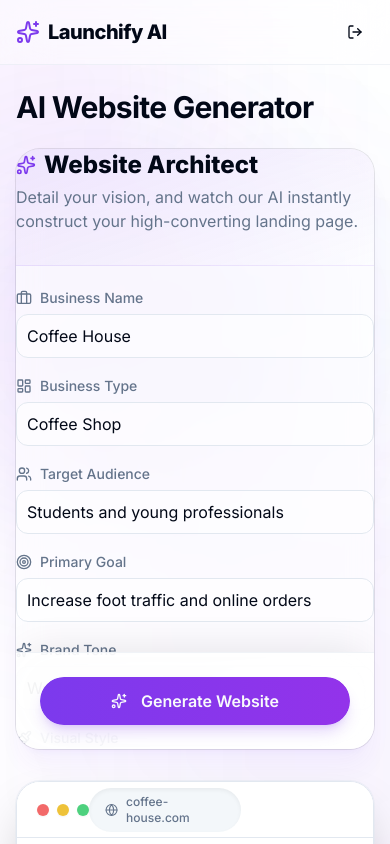
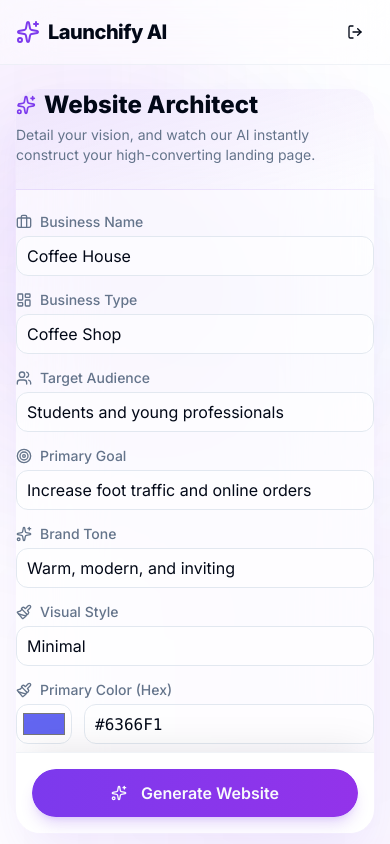
Before and after one commit to duylinh13/Launchify-AI, a Next.js app: page /generate in a window 390 px wide. Shown: the top 844 px of the page. Built offline with nearby package versions, Linux system fonts and the light colour scheme.

Commit message:
fix: resolve layout clipping issue on GenerateForm and improve responsive height

```diff
--- a/src/app/(dashboard)/generate/page.tsx
+++ b/src/app/(dashboard)/generate/page.tsx
@@ -6,8 +6,7 @@ export const metadata = {
 
 export default function GeneratePage() {
   return (
-    <div className="w-full">
-      <h2 className="text-3xl font-bold tracking-tight mb-6">AI Website Generator</h2>
+    <div className="w-full h-full">
       <GenerateForm />
     </div>
   )
--- a/src/components/website/GenerateForm.tsx
+++ b/src/components/website/GenerateForm.tsx
@@ -57,53 +57,53 @@ export function GenerateForm() {
   const isFinished = !isLoading && object?.sections && object.sections.length > 0;
 
   return (
-    <div className="flex flex-col lg:grid lg:grid-cols-12 gap-8 min-h-[calc(100vh-120px)] lg:h-[calc(100vh-120px)] relative">
+    <div className="flex flex-col lg:grid lg:grid-cols-12 gap-6 h-[calc(100vh-100px)] w-full relative">
       {/* Background decoration */}
       <div className="absolute top-0 right-1/4 w-96 h-96 bg-primary/10 blur-[100px] rounded-full pointer-events-none -z-10" />
 
       {/* Input Form Column */}
-      <div className="lg:col-span-4 h-[600px] lg:h-[calc(100vh-120px)] sticky top-6 shrink-0 flex flex-col">
-        <Card className="border-primary/10 shadow-xl shadow-primary/5 bg-background/60 backdrop-blur-md rounded-3xl overflow-hidden flex flex-col h-full relative">
-          <CardHeader className="bg-gradient-to-br from-primary/10 to-transparent border-b border-primary/5 pb-8 shrink-0">
+      <div className="lg:col-span-4 h-full shrink-0 flex flex-col min-h-0">
+        <Card className="border-primary/10 shadow-2xl shadow-primary/10 bg-background/60 backdrop-blur-2xl rounded-3xl overflow-hidden flex flex-col h-full ring-1 ring-white/10 relative">
+          <CardHeader className="bg-gradient-to-br from-primary/10 to-transparent border-b border-primary/5 pb-6 shrink-0">
             <CardTitle className="text-2xl font-extrabold flex items-center gap-2">
               <Sparkles className="w-5 h-5 text-primary" />
               Website Architect
             </CardTitle>
-            <CardDescription className="text-base">
+            <CardDescription className="text-sm">
               Detail your vision, and watch our AI instantly construct your high-converting landing page.
             </CardDescription>
           </CardHeader>
-          <form onSubmit={handleSubmit} className="flex flex-col flex-1 overflow-hidden">
-            <CardContent className="pt-6 overflow-y-auto custom-scrollbar flex-1 space-y-5 pb-24">
-              <div className="space-y-2">
+          <form onSubmit={handleSubmit} className="flex flex-col flex-1 min-h-0">
+            <CardContent className="pt-6 overflow-y-auto custom-scrollbar flex-1 space-y-4 pb-6">
+              <div className="space-y-1.5">
                 <Label htmlFor="businessName" className="flex items-center gap-2 text-muted-foreground"><Briefcase className="w-4 h-4"/> Business Name</Label>
-                <Input id="businessName" name="businessName" value={formData.businessName} onChange={handleChange} required className="h-11 rounded-xl bg-background/50 focus-visible:ring-primary/50 transition-all" />
+                <Input id="businessName" name="businessName" value={formData.businessName} onChange={handleChange} required className="h-10 rounded-xl bg-background/50 focus-visible:ring-primary/50 transition-all" />
               </div>
-              <div className="space-y-2">
+              <div className="space-y-1.5">
                 <Label htmlFor="businessType" className="flex items-center gap-2 text-muted-foreground"><LayoutDashboard className="w-4 h-4"/> Business Type</Label>
-                <Input id="businessType" name="businessType" value={formData.businessType} onChange={handleChange} required className="h-11 rounded-xl bg-background/50 focus-visible:ring-primary/50 transition-all" />
+                <Input id="businessType" name="businessType" value={formData.businessType} onChange={handleChange} required className="h-10 rounded-xl bg-background/50 focus-visible:ring-primary/50 transition-all" />
               </div>
-              <div className="space-y-2">
+              <div className="space-y-1.5">
                 <Label htmlFor="audience" className="flex items-center gap-2 text-muted-foreground"><Users className="w-4 h-4"/> Target Audience</Label>
-                <Input id="audience" name="audience" value={formData.audience} onChange={handleChange} required className="h-11 rounded-xl bg-background/50 focus-visible:ring-primary/50 transition-all" />
+                <Input id="audience" name="audience" value={formData.audience} onChange={handleChange} required className="h-10 rounded-xl bg-background/50 focus-visible:ring-primary/50 transition-all" />
               </div>
-              <div className="space-y-2">
+              <div className="space-y-1.5">
                 <Label htmlFor="goal" className="flex items-center gap-2 text-muted-foreground"><Target className="w-4 h-4"/> Primary Goal</Label>
-                <Input id="goal" name="goal" value={formData.goal} onChange={handleChange} required className="h-11 rounded-xl bg-background/50 focus-visible:ring-primary/50 transition-all" />
+                <Input id="goal" name="goal" value={formData.goal} onChange={handleChange} required className="h-10 rounded-xl bg-background/50 focus-visible:ring-primary/50 transition-all" />
               </div>
-              <div className="space-y-2">
+              <div className="space-y-1.5">
                 <Label htmlFor="tone" className="flex items-center gap-2 text-muted-foreground"><Sparkles className="w-4 h-4"/> Brand Tone</Label>
-                <Input id="tone" name="tone" value={formData.tone} onChange={handleChange} required className="h-11 rounded-xl bg-background/50 focus-visible:ring-primary/50 transition-all" />
+                <Input id="tone" name="tone" value={formData.tone} onChange={handleChange} required className="h-10 rounded-xl bg-background/50 focus-visible:ring-primary/50 transition-all" />
               </div>
-              <div className="space-y-2">
+              <div className="space-y-1.5">
                 <Label htmlFor="style" className="flex items-center gap-2 text-muted-foreground"><Paintbrush className="w-4 h-4"/> Visual Style</Label>
-                <Input id="style" name="style" value={formData.style} onChange={handleChange} required className="h-11 rounded-xl bg-background/50 focus-visible:ring-primary/50 transition-all" />
+                <Input id="style" name="style" value={formData.style} onChange={handleChange} required className="h-10 rounded-xl bg-background/50 focus-visible:ring-primary/50 transition-all" />
               </div>
-              <div className="space-y-2 pb-2">
+              <div className="space-y-1.5 pb-2">
                 <Label htmlFor="primaryColor" className="flex items-center gap-2 text-muted-foreground"><Paintbrush className="w-4 h-4"/> Primary Color (Hex)</Label>
                 <div className="flex gap-3">
-                  <Input type="color" id="primaryColorPicker" name="primaryColor" value={formData.primaryColor} onChange={handleChange} className="w-14 h-11 p-1 rounded-xl cursor-pointer bg-background/50 border-border" />
-                  <Input type="text" id="primaryColor" name="primaryColor" value={formData.primaryColor} onChange={handleChange} required className="h-11 flex-1 rounded-xl font-mono bg-background/50 uppercase" />
+                  <Input type="color" id="primaryColorPicker" name="primaryColor" value={formData.primaryColor} onChange={handleChange} className="w-14 h-10 p-1 rounded-xl cursor-pointer bg-background/50 border-border" />
+                  <Input type="text" id="primaryColor" name="primaryColor" value={formData.primaryColor} onChange={handleChange} required className="h-10 flex-1 rounded-xl font-mono bg-background/50 uppercase" />
                 </div>
               </div>
 
@@ -114,7 +114,7 @@ export function GenerateForm() {
               )}
             </CardContent>
 
-            <div className="absolute bottom-0 left-0 right-0 p-6 bg-background/90 backdrop-blur-xl border-t border-border/50 shrink-0 z-10 shadow-[0_-10px_40px_-10px_rgba(0,0,0,0.1)]">
+            <div className="p-4 bg-background/90 backdrop-blur-xl border-t border-border/50 shrink-0 z-10 shadow-[0_-10px_40px_-10px_rgba(0,0,0,0.1)]">
               <Button type="submit" disabled={isLoading} className="w-full h-12 rounded-full text-base font-semibold shadow-lg shadow-primary/20 hover:shadow-xl hover:shadow-primary/30 transition-all bg-gradient-to-r from-primary to-purple-600 hover:opacity-90 border-0 group">
                 {isLoading ? <Loader2 className="w-5 h-5 animate-spin mr-2" /> : <Sparkles className="w-5 h-5 mr-2 group-hover:rotate-12 transition-transform" />}
                 {isLoading ? 'Architecting Website...' : 'Generate Website'}
@@ -125,7 +125,7 @@ export function GenerateForm() {
       </div>
 
       {/* Preview Column (Streaming) */}
-      <div className="lg:col-span-8 border rounded-3xl bg-muted/20 overflow-hidden flex flex-col shadow-2xl relative ring-1 ring-border/50 h-[600px] lg:h-auto mb-8 lg:mb-0">
+      <div className="lg:col-span-8 border rounded-3xl bg-muted/10 overflow-hidden flex flex-col shadow-2xl relative ring-1 ring-border/50 h-full">
         {/* Browser Mockup Header */}
         <div className="bg-background/80 backdrop-blur-md p-3 border-b flex justify-between items-center h-14 shrink-0 absolute top-0 left-0 right-0 z-20">
           <div className="flex gap-2 items-center pl-2">
```
